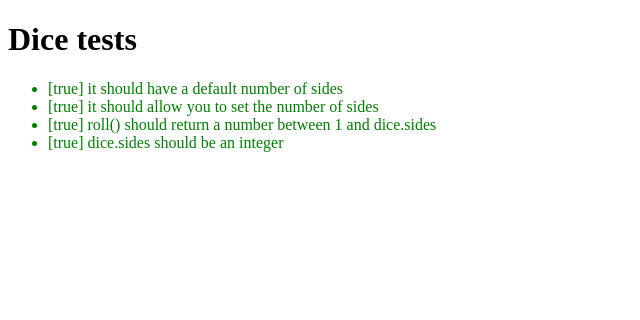
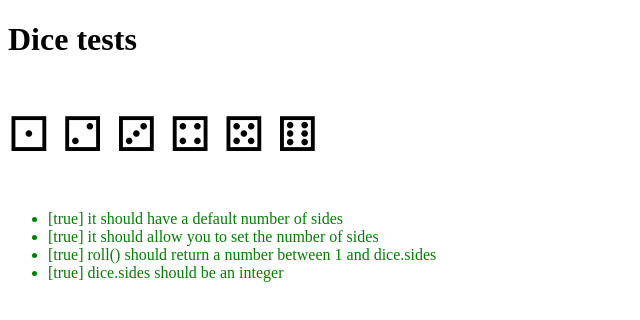
Before and after one commit to ThirstyHead/dice, a website: page index.html in a window 1280 px wide. Shown: the whole page, without its empty margins (0-640 px from the left). Drawn offline with Linux system fonts and the light colour scheme.

Commit message:
added html entities for dice face

```diff
--- a/index.html
+++ b/index.html
@@ -11,6 +11,10 @@
 
       .fail{
         background-color: red;
+      }
+
+      .dice-list{
+        font-size: 3em;
       }
     </style>
 
@@ -34,6 +38,7 @@
   </head>
   <body>
     <h1>Dice tests</h1>
+    <p class="dice-list">&#9856; &#9857; &#9858; &#9859; &#9860; &#9861; </p>
     <ul id="results"></ul>
   </body>
 </html>
--- a/package.json
+++ b/package.json
@@ -2,7 +2,7 @@
   "name": "dice",
   "version": "0.1.0",
   "description": "Dice module written in JavaScript",
-  "main": "dice.js",
+  "main": "dice.mjs",
   "scripts": {
     "test": "node --experimental-modules test.mjs"
   },
```
